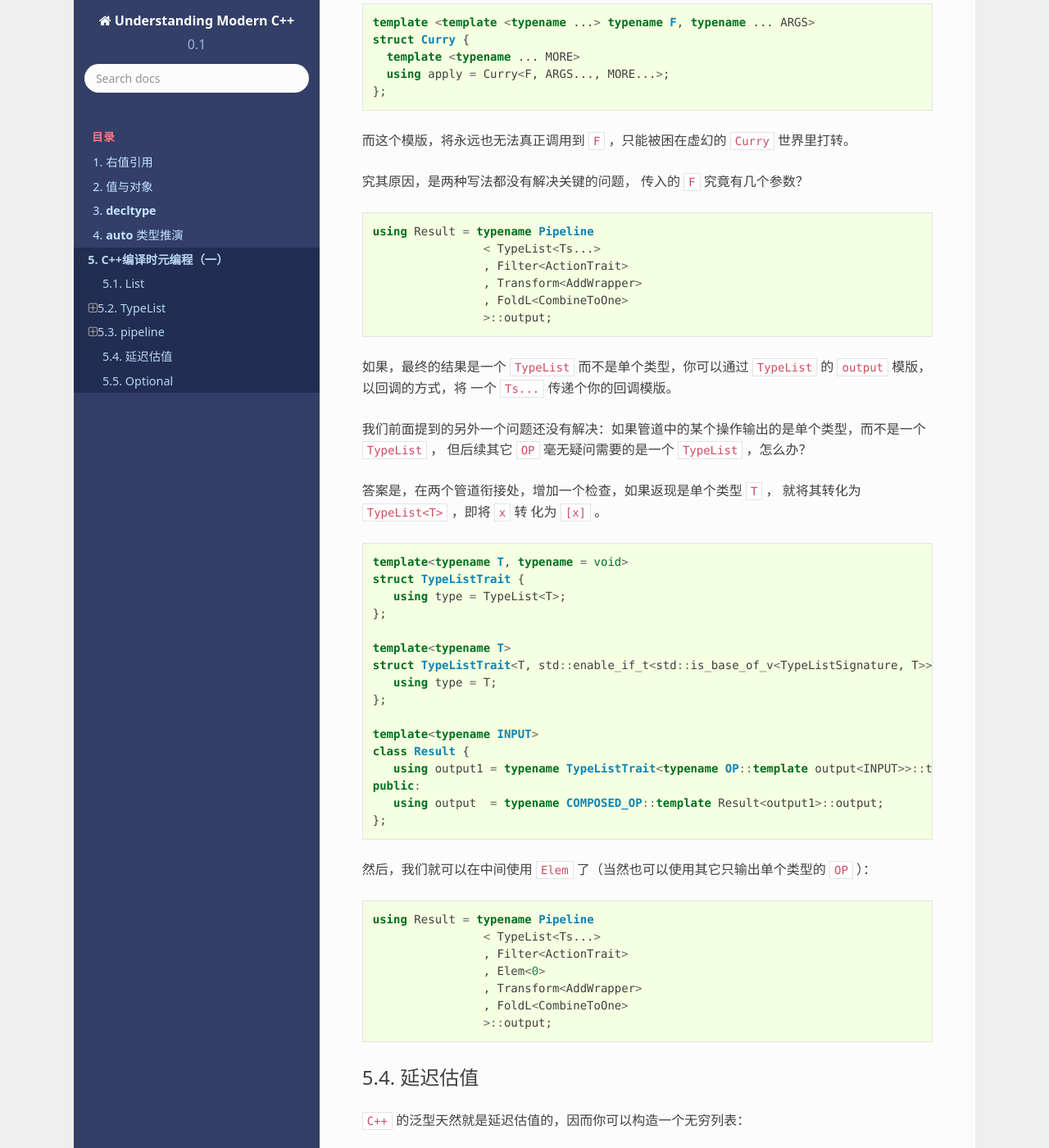
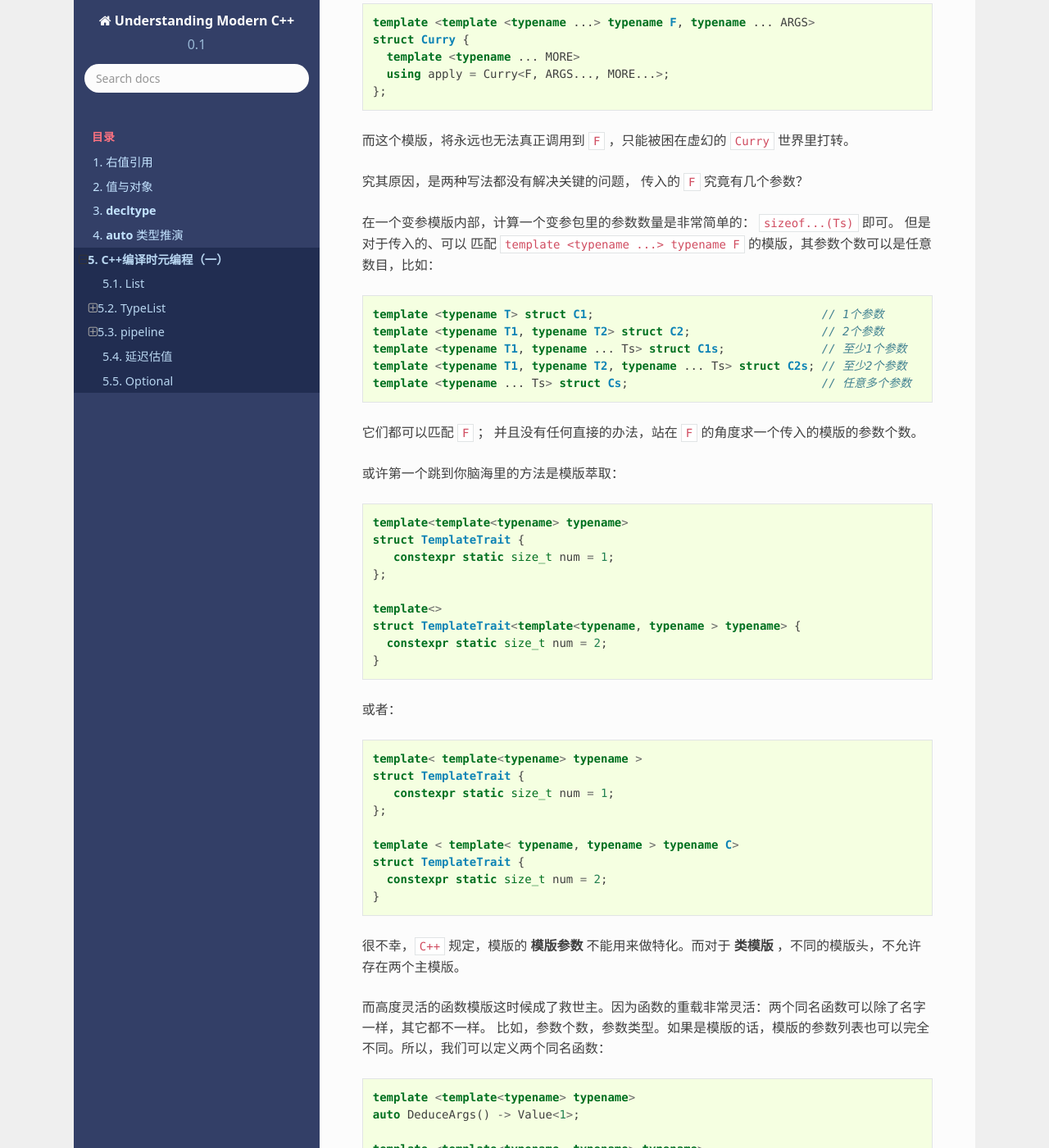
Before and after one commit to godsme/understand_modern_cpp, a Sphinx documentation site: the page built from docs/source/fp.rst, in a window 1280 px wide and 1400 px high, scrolled down 35870 px. Shown: the whole window at 82% size. Built offline with Sphinx 7.4.7 and the Read the Docs theme 2.0.0, drawn with Linux system fonts in a browser that asks for light colours; formulas are drawn with MathJax 3; some of the changed text lies outside the part shown.

Commit message:
added more data

```diff
--- a/docs/source/fp.rst
+++ b/docs/source/fp.rst
@@ -1614,6 +1614,106 @@ Curry
 
 究其原因，是两种写法都没有解决关键的问题， 传入的 ``F`` 究竟有几个参数？
 
+在一个变参模版内部，计算一个变参包里的参数数量是非常简单的： ``sizeof...(Ts)`` 即可。 但是对于传入的、可以
+匹配 ``template <typename ...> typename F`` 的模版，其参数个数可以是任意数目，比如：
+
+.. code-block:: c++
+
+   template <typename T> struct C1;                                 // 1个参数
+   template <typename T1, typename T2> struct C2;                   // 2个参数
+   template <typename T1, typename ... Ts> struct C1s;              // 至少1个参数
+   template <typename T1, typename T2, typename ... Ts> struct C2s; // 至少2个参数
+   template <typename ... Ts> struct Cs;                            // 任意多个参数
+
+它们都可以匹配 ``F`` ； 并且没有任何直接的办法，站在 ``F`` 的角度求一个传入的模版的参数个数。
+
+或许第一个跳到你脑海里的方法是模版萃取：
+
+.. code-block:: c++
+
+   template<template<typename> typename>
+   struct TemplateTrait {
+      constexpr static size_t num = 1;
+   };
+
+   template<>
+   struct TemplateTrait<template<typename, typename > typename> {
+     constexpr static size_t num = 2;
+   }
+
+或者：
+
+.. code-block:: c++
+
+   template< template<typename> typename >
+   struct TemplateTrait {
+      constexpr static size_t num = 1;
+   };
+
+   template < template< typename, typename > typename C>
+   struct TemplateTrait {
+     constexpr static size_t num = 2;
+   }
+
+
+很不幸，``C++`` 规定，模版的 **模版参数** 不能用来做特化。而对于 **类模版** ，不同的模版头，不允许存在两个主模版。
+
+而高度灵活的函数模版这时候成了救世主。因为函数的重载非常灵活：两个同名函数可以除了名字一样，其它都不一样。
+比如，参数个数，参数类型。如果是模版的话，模版的参数列表也可以完全不同。所以，我们可以定义两个同名函数：
+
+.. code-block:: c++
+
+   template <template<typename> typename>
+   auto DeduceArgs() -> Value<1>;
+
+   template <template<typename, typename> typename>
+   auto DeduceArgs() -> Value<2>;
+
+然后，
+
+.. code-block:: c++
+
+   template <typename T> struct C1;                   // 1个参数
+   template <typename T1, typename T2> struct C2;     // 2个参数
+
+   decltype(DeduceArgs<C1>())    // Value<1>
+   decltype(DeduceArgs<C2>())    // Value<2>
+
+
+So far so good。但我们忘了一种重要的情况：变参。
+
+.. code-block:: c++
+
+   template <typename T1, typename ... Ts> struct C1s;              // 至少1个参数
+   template <typename ... Ts> struct Cs;                            // 任意多个参数
+
+   decltype(DeduceArgs<C1s>())    // 二意性
+   decltype(DeduceArgs<Cs>())     // 二意性
+
+正如我们之前所讨论的，这两个变参模版均可以匹配上面的两个 ``DeduceTemplate`` 函数。
+
+如何让函数模版能够在变参模版万能匹配的情况下，能够区分出定长参数和变参？
+
+下面出场的就是 ``C++`` 社区著名的惯用法 ： ``tag dispatch`` 。
+
+我们先定义两个 ``tag class`` ：
+
+.. code-block:: c++
+
+    struct variadic_tag {};
+    struct fixed_tag : variadic_tag {};
+
+你应该已经注意到，它们其中一个继承自另外一个。
+
+然后，我们再定义两个重载函数，来使用这两个 ``tag`` :
+
+.. code-block:: c++
+
+    template<template<typename...> typename F>
+    auto DeduceTemplateArgs(variadic_tag) -> Value<1000000000>; // big number, means variadic.
+
+    template<template<typename...> typename F>
+    auto DeduceTemplateArgs(fixed_tag)    -> decltype(DeduceArgs<F>());
 
 
 .. code-block:: c++
```
